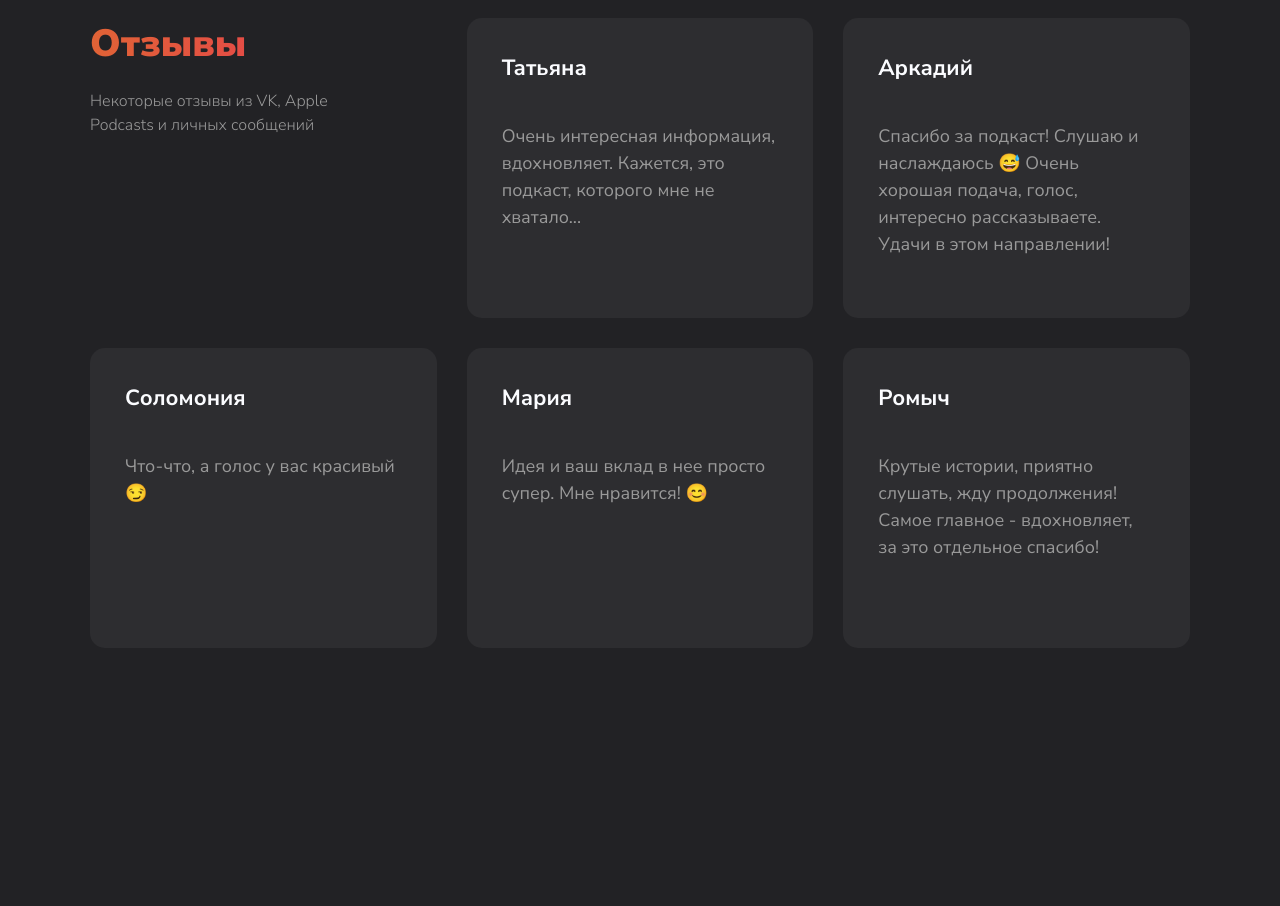
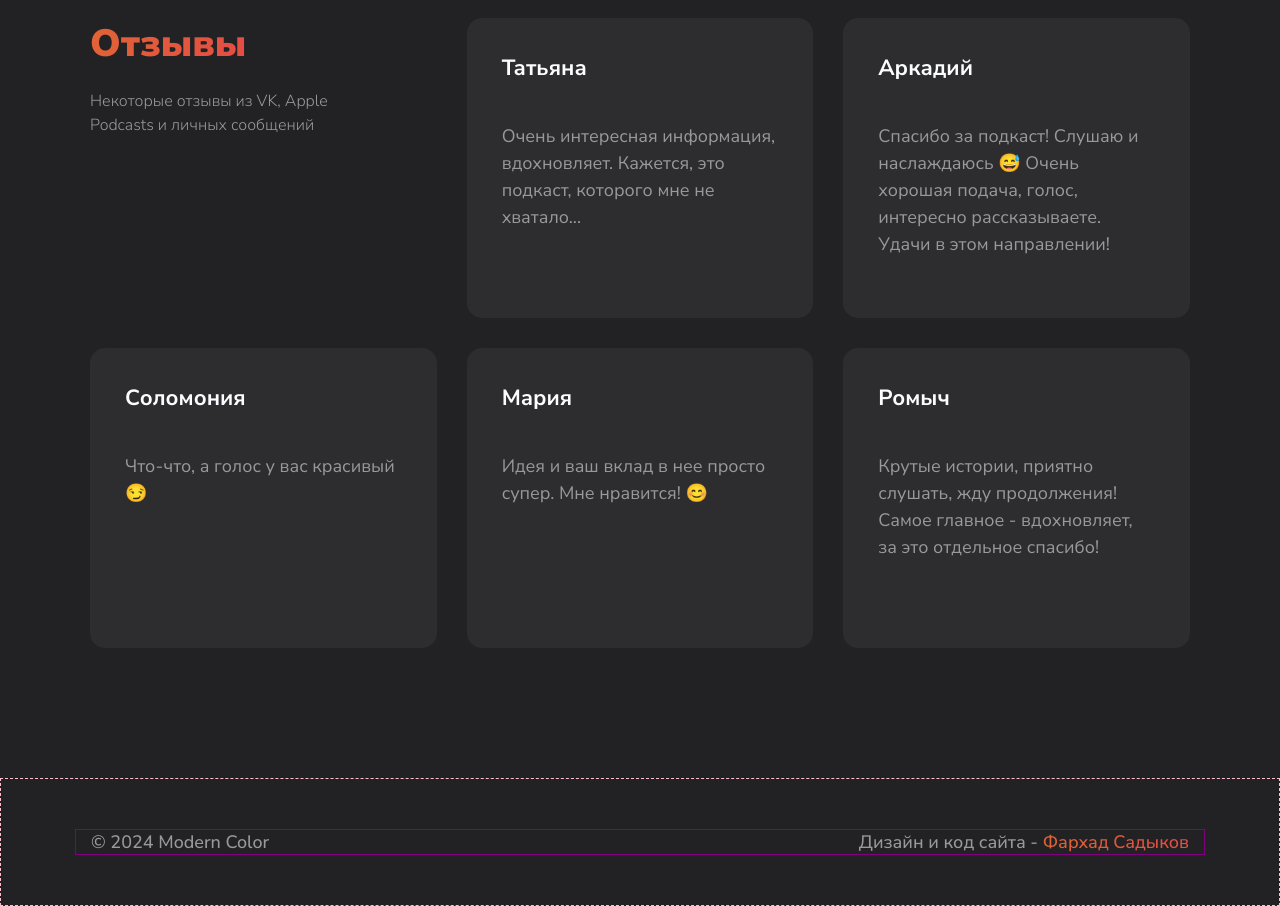
Before and after one commit to everwaveme/mc-podcast, a website: page www/index.html in a window 1280 px wide. Shown: the part 2655-3561 px from the top of the page. Before the commit the page ends 3433 px from the top, so only its background shows below. Drawn offline with Linux system fonts and the light colour scheme; files whose address does not match are found by name.

Commit message:
finished footer

```diff
--- /dev/null
+++ b/src/styles/blocks/_footer.scss
@@ -0,0 +1,38 @@
+.footer {
+  padding: 50px 0;
+  border: 1px dashed pink;
+}
+
+.footer-container {
+  @include container();
+  border: 1px solid purple;
+}
+
+.footer-wrap {
+  display: flex;
+  justify-content: space-between;
+  align-items: center;
+}
+
+.footer-copyright {
+  font-size: 18px;
+  font-weight: 500;
+  color: $color-semilight;
+}
+
+.footer-author {
+  font-size: 18px;
+  font-weight: 500;
+  color: $color-semilight;
+}
+
+.footer-author-link {
+  @include text-gradient();
+  display: inline-block;
+  text-decoration: none;
+  transition: all .2s 0s cubic-bezier(0.46, 0.03, 0.52, 0.96);
+
+  &:hover {
+    opacity: .8;
+  }
+}
--- a/src/styles/style.scss
+++ b/src/styles/style.scss
@@ -13,5 +13,6 @@
 @import "blocks/_episodes";
 @import "blocks/_about";
 @import "blocks/_reviews";
+@import "blocks/_footer";
 
 // plugins
--- a/www/index.html
+++ b/www/index.html
@@ -272,7 +272,22 @@
 
 
   </main>
-  <footer class="footer"></footer>
+
+  <footer class="footer">
+    <div class="footer-container">
+      <div class="footer-wrap">
+        <p class="footer-copyright">
+          © 2024 Modern Color
+        </p>
+        <p class="footer-author">
+          Дизайн и код сайта -
+          <a href="https://everwave.ru/" class="footer-author-link" target="_blank" rel="noopener noreferrer">
+            Фархад Садыков
+          </a>
+        </p>
+      </div>
+    </div>
+  </footer>
 
 
 </body>
```
Also changed, not shown: www/style/style.css.
